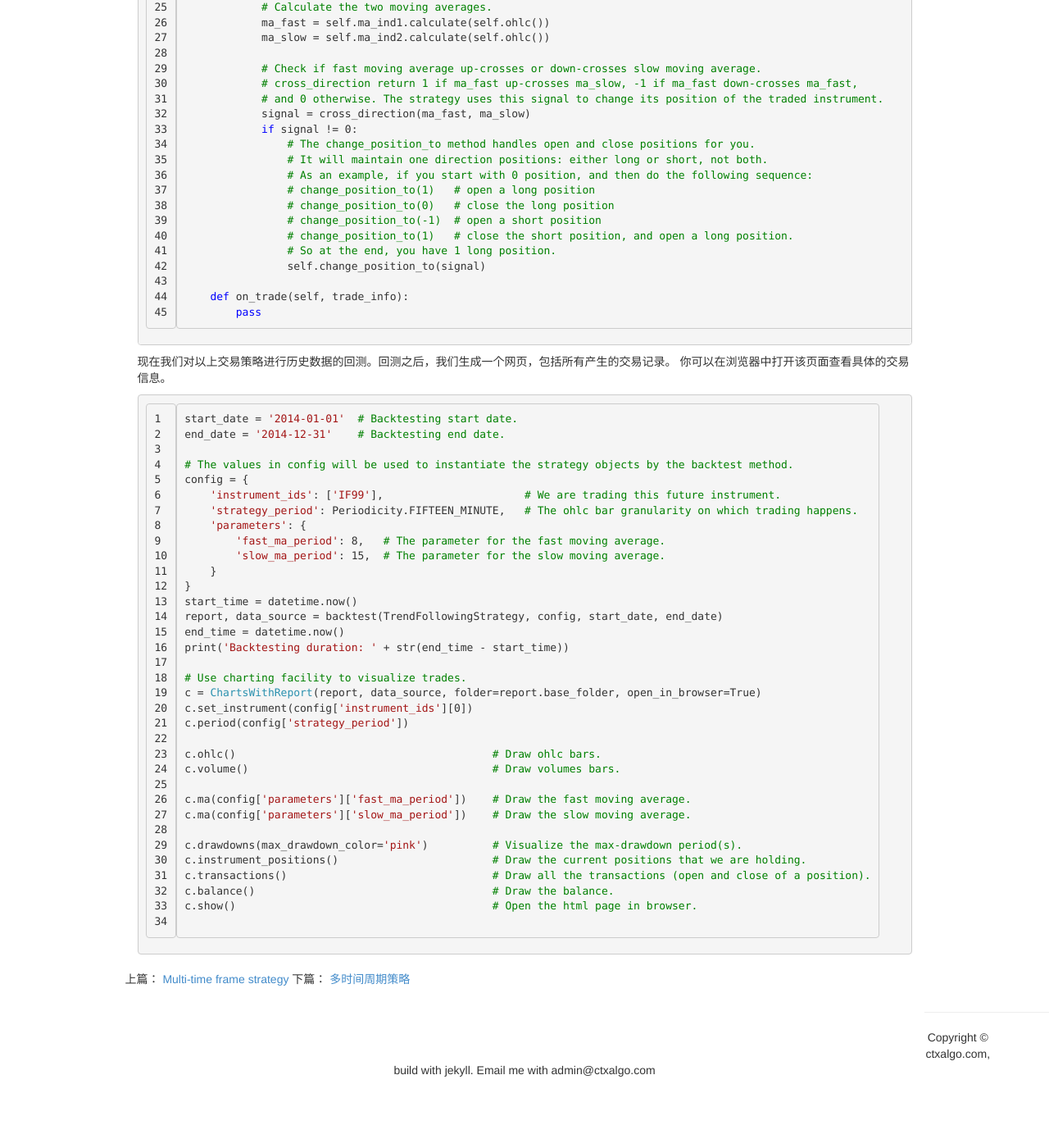
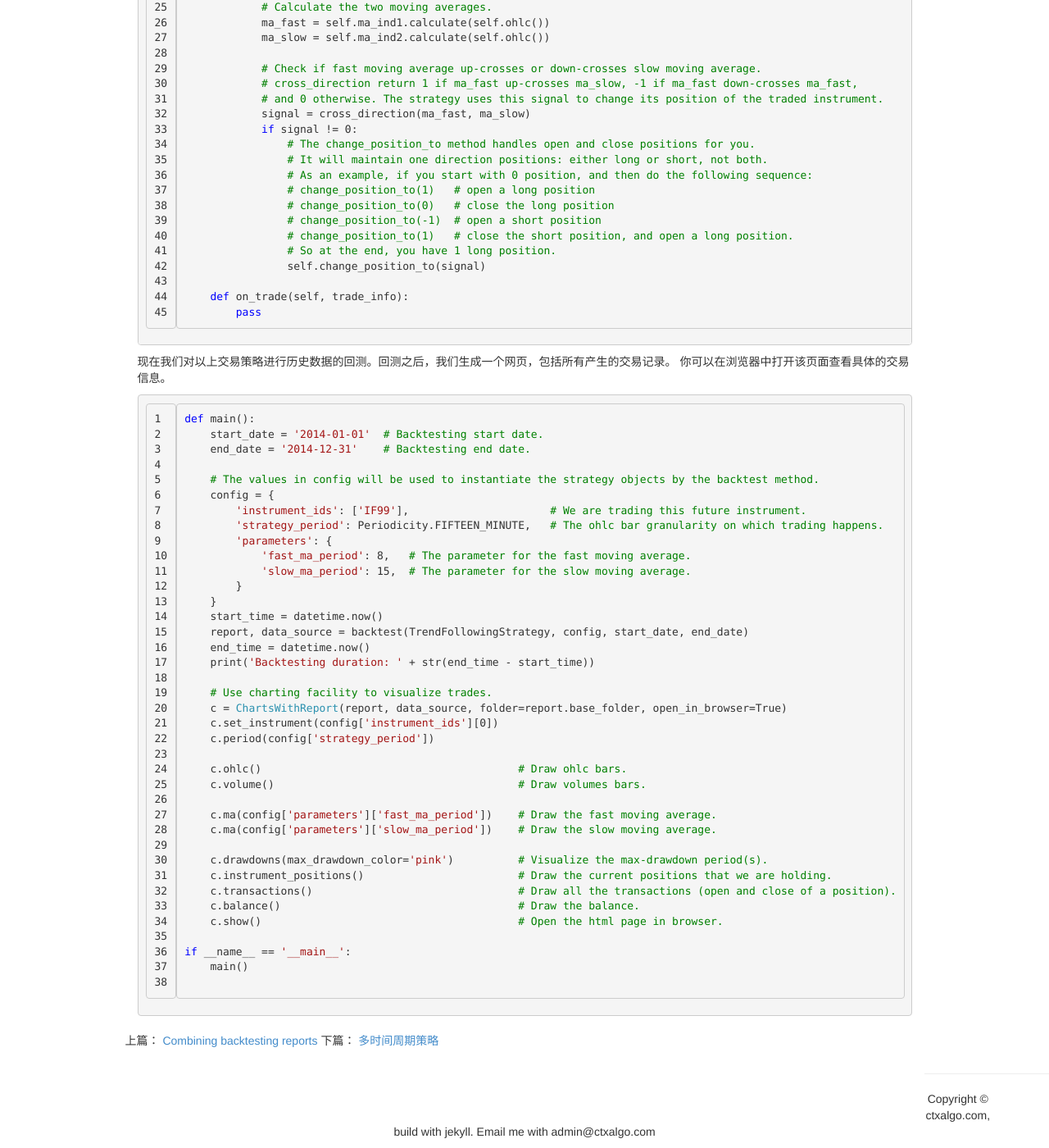
Before and after one commit to ctxalgo/ctxalgoctpdocs, a Jekyll site: the page built from _posts/2016-03-19-zh_e100_trend_following_strategy.md, in a window 1280 px wide and 1400 px high, scrolled down 854 px. Shown: the whole window at 82% size. Built offline with Jekyll 4.4.1, drawn with Linux system fonts in a browser that asks for light colours; before the commit the page ends 2179 px from its top, so only the background shows below that.

Commit message:
jenkins update docs

````diff
--- a/_posts/2016-03-19-zh_e100_trend_following_strategy.md
+++ b/_posts/2016-03-19-zh_e100_trend_following_strategy.md
@@ -70,38 +70,42 @@ class TrendFollowingStrategy(AbstractStrategy):
 
 
 ```python
-start_date = '2014-01-01'  # Backtesting start date.
-end_date = '2014-12-31'    # Backtesting end date.
+def main():
+    start_date = '2014-01-01'  # Backtesting start date.
+    end_date = '2014-12-31'    # Backtesting end date.
 
-# The values in config will be used to instantiate the strategy objects by the backtest method.
-config = {
-    'instrument_ids': ['IF99'],                      # We are trading this future instrument.
-    'strategy_period': Periodicity.FIFTEEN_MINUTE,   # The ohlc bar granularity on which trading happens.
-    'parameters': {
-        'fast_ma_period': 8,   # The parameter for the fast moving average.
-        'slow_ma_period': 15,  # The parameter for the slow moving average.
+    # The values in config will be used to instantiate the strategy objects by the backtest method.
+    config = {
+        'instrument_ids': ['IF99'],                      # We are trading this future instrument.
+        'strategy_period': Periodicity.FIFTEEN_MINUTE,   # The ohlc bar granularity on which trading happens.
+        'parameters': {
+            'fast_ma_period': 8,   # The parameter for the fast moving average.
+            'slow_ma_period': 15,  # The parameter for the slow moving average.
+        }
     }
-}
-start_time = datetime.now()
-report, data_source = backtest(TrendFollowingStrategy, config, start_date, end_date)
-end_time = datetime.now()
-print('Backtesting duration: ' + str(end_time - start_time))
+    start_time = datetime.now()
+    report, data_source = backtest(TrendFollowingStrategy, config, start_date, end_date)
+    end_time = datetime.now()
+    print('Backtesting duration: ' + str(end_time - start_time))
 
-# Use charting facility to visualize trades.
-c = ChartsWithReport(report, data_source, folder=report.base_folder, open_in_browser=True)
-c.set_instrument(config['instrument_ids'][0])
-c.period(config['strategy_period'])
+    # Use charting facility to visualize trades.
+    c = ChartsWithReport(report, data_source, folder=report.base_folder, open_in_browser=True)
+    c.set_instrument(config['instrument_ids'][0])
+    c.period(config['strategy_period'])
 
-c.ohlc()                                        # Draw ohlc bars.
-c.volume()                                      # Draw volumes bars.
+    c.ohlc()                                        # Draw ohlc bars.
+    c.volume()                                      # Draw volumes bars.
 
-c.ma(config['parameters']['fast_ma_period'])    # Draw the fast moving average.
-c.ma(config['parameters']['slow_ma_period'])    # Draw the slow moving average.
+    c.ma(config['parameters']['fast_ma_period'])    # Draw the fast moving average.
+    c.ma(config['parameters']['slow_ma_period'])    # Draw the slow moving average.
 
-c.drawdowns(max_drawdown_color='pink')          # Visualize the max-drawdown period(s).
-c.instrument_positions()                        # Draw the current positions that we are holding.
-c.transactions()                                # Draw all the transactions (open and close of a position).
-c.balance()                                     # Draw the balance.
-c.show()                                        # Open the html page in browser.
+    c.drawdowns(max_drawdown_color='pink')          # Visualize the max-drawdown period(s).
+    c.instrument_positions()                        # Draw the current positions that we are holding.
+    c.transactions()                                # Draw all the transactions (open and close of a position).
+    c.balance()                                     # Draw the balance.
+    c.show()                                        # Open the html page in browser.
+
+if __name__ == '__main__':
+    main()
 
 ```
````
Also changed, not shown: _posts/2016-03-19-en_e100_trend_following_strategy.md (+31 -27 lines), _posts/2016-03-19-en_e109_combine_backtesting_reports.md (added, +62 -0 lines), _posts/2016-03-19-zh_e109_combine_backtesting_reports.md (added, +63 -0 lines).
